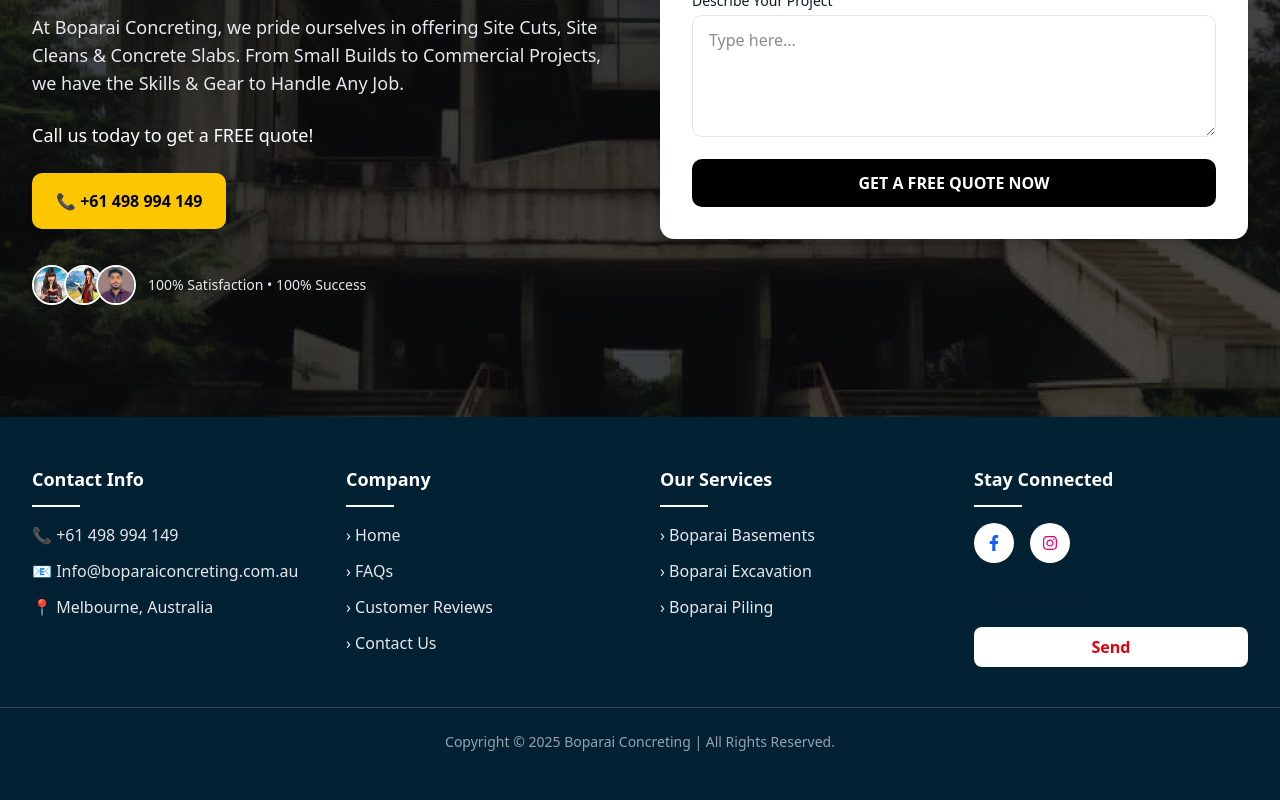
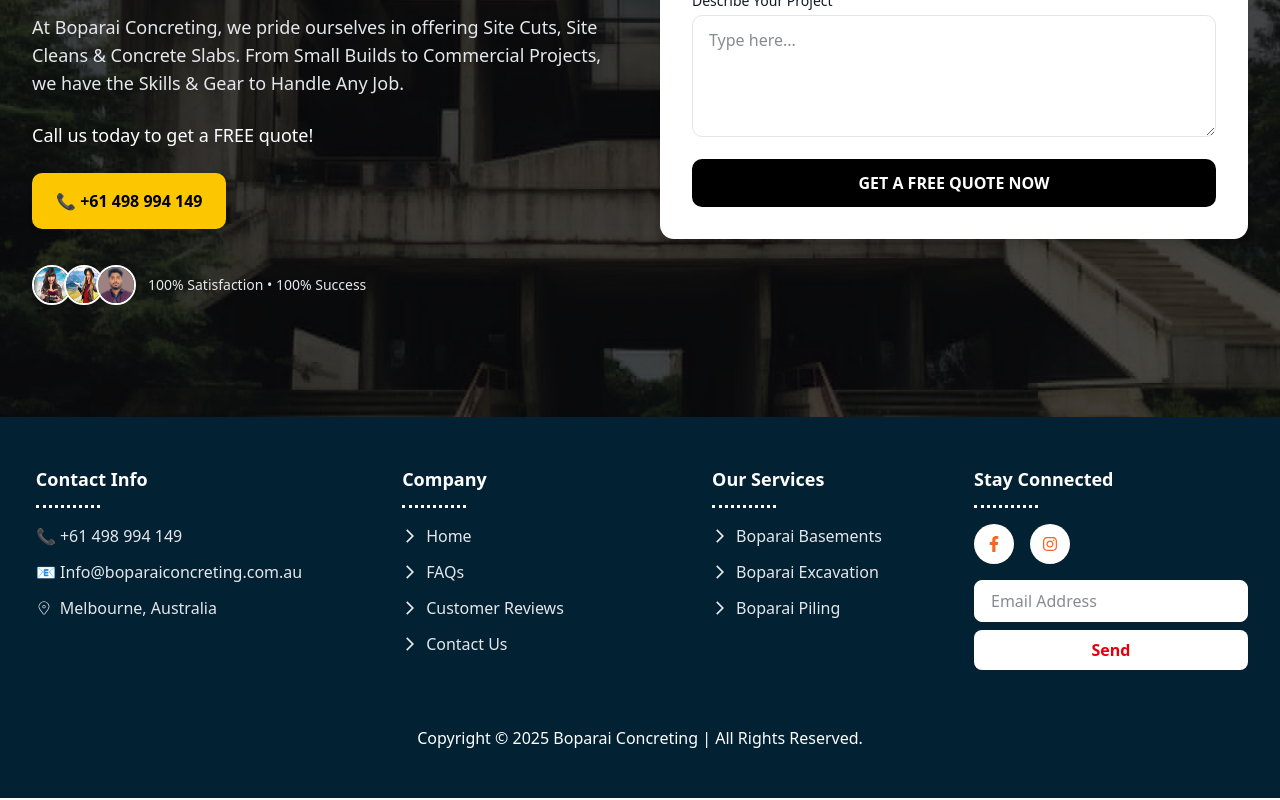
Before and after one commit to Azhar190238/hamacon-landing-page, a Next.js app: page / in a window 1280 px wide. Shown: the part 5799-6599 px from the top of the page. Built offline with nearby package versions, Linux system fonts and the light colour scheme.

Commit message:
updated footer services navbar done

```diff
--- a/components/Footer.tsx
+++ b/components/Footer.tsx
@@ -1,60 +1,122 @@
 "use client";
 import Link from "next/link";
+import { CiLocationOn } from "react-icons/ci";
 import { FaFacebookF, FaInstagram } from "react-icons/fa";
-
+import { MdArrowForwardIos } from "react-icons/md";
+import ScrollToTopButton from "./ScrollArrow";
 export default function Footer() {
   return (
-    <footer className="bg-[#022133] text-white py-12">
+    <footer className="bg-[#022133] text-white py-12 relative">
       <div className="max-w-7xl mx-auto px-6 lg:px-8 grid grid-cols-1 sm:grid-cols-2 md:grid-cols-4 gap-10">
-
         {/* Contact Info */}
-        <div>
+        <div className="mx-auto">
           <h3 className="font-semibold text-lg mb-3">Contact Info</h3>
-          <div className="w-12 h-[2px] bg-white mb-4"></div>
+          <div className="w-16  border-b-3 border-white border-dotted mb-4"></div>
           <ul className="space-y-3 text-gray-200">
-            <li>📞 <Link href="tel:+61498994149">+61 498 994 149</Link></li>
-            <li>📧 <Link href="mailto:info@boparaiconcreting.com.au">Info@boparaiconcreting.com.au</Link></li>
-            <li>📍 Melbourne, Australia</li>
+            <li>
+              📞 <Link href="tel:+61498994149">+61 498 994 149</Link>
+            </li>
+            <li>
+              📧{" "}
+              <Link href="mailto:info@boparaiconcreting.com.au">
+                Info@boparaiconcreting.com.au
+              </Link>
+            </li>
+            <li>
+              <div className="flex items-center space-x-2">
+                {" "}
+                <CiLocationOn /> <span>Melbourne, Australia </span>{" "}
+              </div>{" "}
+            </li>
           </ul>
         </div>
 
         {/* Company */}
-        <div>
+        <div className="mx-auto">
           <h3 className="font-semibold text-lg mb-3">Company</h3>
-          <div className="w-12 h-[2px] bg-white mb-4"></div>
+          <div className="w-16  border-b-3 border-white border-dotted mb-4"></div>
           <ul className="space-y-3 text-gray-200">
-            <li><Link href="/">› Home</Link></li>
-            <li><Link href="/faqs">› FAQs</Link></li>
-            <li><Link href="/reviews">› Customer Reviews</Link></li>
-            <li><Link href="/contact">› Contact Us</Link></li>
+            <li>
+              <Link href="/">
+                <div className="flex items-center space-x-2">
+                  {" "}
+                  <MdArrowForwardIos /> <span>Home</span>{" "}
+                </div>
+              </Link>
+            </li>
+            <li>
+              <Link href="/#faqs">
+                <div className="flex items-center space-x-2">
+                  {" "}
+                  <MdArrowForwardIos /> <span>FAQs</span>{" "}
+                </div>
+              </Link>
+            </li>
+            <li>
+              <Link href="/#reviews">
+                <div className="flex items-center space-x-2">
+                  {" "}
+                  <MdArrowForwardIos /> <span>Customer Reviews</span>{" "}
+                </div>
+              </Link>
+            </li>
+            <li>
+              <Link href="/#contact">
+                <div className="flex items-center space-x-2">
+                  {" "}
+                  <MdArrowForwardIos /> <span>Contact Us</span>{" "}
+                </div>{" "}
+              </Link>
+            </li>
           </ul>
         </div>
 
         {/* Services */}
-        <div>
+        <div className="mx-auto">
           <h3 className="font-semibold text-lg mb-3">Our Services</h3>
-          <div className="w-12 h-[2px] bg-white mb-4"></div>
+          <div className="w-16  border-b-3 border-white border-dotted mb-4"></div>
           <ul className="space-y-3 text-gray-200">
-            <li><Link href="/services/basements">› Boparai Basements</Link></li>
-            <li><Link href="/services/excavation">› Boparai Excavation</Link></li>
-            <li><Link href="/services/piling">› Boparai Piling</Link></li>
+            <li>
+              <Link href="/services/boparai-basements">
+                <div className="flex items-center space-x-2">
+                  {" "}
+                  <MdArrowForwardIos /> <span>Boparai Basements</span>{" "}
+                </div>
+              </Link>
+            </li>
+            <li>
+              <Link href="/services/boparai-excavation">
+                <div className="flex items-center space-x-2">
+                  {" "}
+                  <MdArrowForwardIos /> <span>Boparai Excavation</span>{" "}
+                </div>{" "}
+              </Link>
+            </li>
+            <li>
+              <Link href="/services/boparai-pilling">
+                <div className="flex items-center space-x-2">
+                  {" "}
+                  <MdArrowForwardIos /> <span>Boparai Piling</span>{" "}
+                </div>
+              </Link>
+            </li>
           </ul>
         </div>
 
         {/* Stay Connected */}
-        <div>
+        <div className="mx-auto">
           <h3 className="font-semibold text-lg mb-3">Stay Connected</h3>
-          <div className="w-12 h-[2px] bg-white mb-4"></div>
+          <div className="w-16  border-b-3 border-white border-dotted mb-4"></div>
 
           {/* Social Icons */}
           <div className="flex space-x-4 mb-4">
             <Link href="https://facebook.com" target="_blank">
-              <div className="w-10 h-10 flex items-center justify-center bg-white text-blue-600 rounded-full hover:bg-gray-200 transition">
+              <div className="w-10 h-10 flex items-center justify-center bg-white text-[#F9651E] rounded-full hover:bg-gray-200 transition">
                 <FaFacebookF />
               </div>
             </Link>
             <Link href="https://instagram.com" target="_blank">
-              <div className="w-10 h-10 flex items-center justify-center bg-white text-pink-600 rounded-full hover:bg-gray-200 transition">
+              <div className="w-10 h-10 flex items-center justify-center bg-white text-[#F9651E] rounded-full hover:bg-gray-200 transition">
                 <FaInstagram />
               </div>
             </Link>
@@ -65,7 +127,7 @@
             <input
               type="email"
               placeholder="Email Address"
-              className="w-full px-4 py-2 rounded-md text-gray-900 focus:outline-none"
+              className="w-full px-4 py-2 rounded-md text-gray-900 focus:outline-none border bg-white border-white"
             />
             <button
               type="submit"
@@ -78,8 +140,12 @@
       </div>
 
       {/* Copyright */}
-      <div className="mt-10 border-t border-gray-700 pt-6 text-center text-gray-400 text-sm">
-        Copyright © {new Date().getFullYear()} Boparai Concreting | All Rights Reserved.
+      <div className="mt-8 pt-6 text-center text-[#fff] ">
+        Copyright © {new Date().getFullYear()} Boparai Concreting | All Rights
+        Reserved.
+      </div>
+      <div className="absolute bottom-4 right-4">
+        <ScrollToTopButton/>
       </div>
     </footer>
   );
--- a/components/Navbar.tsx
+++ b/components/Navbar.tsx
@@ -94,7 +94,7 @@
             </div>
 
             <Link
-              href="#faqs"
+              href="/#faqs"
               className={`px-4 py-3 font-bold rounded-lg ${
                 isActive("#faqs")
                   ? "bg-[#F9651E]/20 text-[#F9651E]"
@@ -104,7 +104,7 @@
               FAQs
             </Link>
             <Link
-              href="#reviews"
+              href="/#reviews"
               className={`px-4 py-3 font-bold rounded-lg ${
                 isActive("#reviews")
                   ? "bg-[#F9651E]/20 text-[#F9651E]"
@@ -114,7 +114,7 @@
               Customer Reviews
             </Link>
             <Link
-              href="#contact"
+              href="/#contact"
               className={`px-4 py-3 font-bold rounded-lg ${
                 isActive("#contact")
                   ? "bg-[#F9651E]/20 text-[#F9651E]"
@@ -211,21 +211,21 @@
           )}
 
           <Link
-            href="/faqs"
+            href="/#faqs"
             onClick={() => setIsMobileMenuOpen(false)}
             className="block px-2 py-2 font-bold !text-[#000] hover:text-[#F9651E] hover:bg-blue-50 rounded"
           >
             FAQs
           </Link>
           <Link
-            href="/reviews"
+            href="/#reviews"
             onClick={() => setIsMobileMenuOpen(false)}
             className="block px-2 py-2 font-bold !text-[#000] hover:text-[#F9651E] hover:bg-blue-50 rounded"
           >
             Customer Reviews
           </Link>
           <Link
-            href="/contact"
+            href="/#contact"
             onClick={() => setIsMobileMenuOpen(false)}
             className="block px-2 py-2 font-bold !text-[#000] hover:text-[#F9651E] hover:bg-blue-50 rounded"
           >
--- a/components/ScrollArrow.tsx
+++ b/components/ScrollArrow.tsx
@@ -1,93 +1,25 @@
-// @ts-nocheck
 "use client";
-import React, { useState, useEffect } from "react";
 
-const ScrollArrow = ({ targetIds = [], positions = [], label = "Scroll", duration = 1500, style = {} }) => {
-  const [currentIndex, setCurrentIndex] = useState(0);
+import React from "react";
+import { MdKeyboardArrowUp } from "react-icons/md";
 
-  useEffect(() => {
-    function handleScroll() {
-      const scrollY = window.pageYOffset;
-      let closestIndex = 0;
-      let minDistance = Infinity;
-
-      const posArray = targetIds.length
-        ? targetIds.map(id => {
-            const el = document.getElementById(id);
-            return el ? el.offsetTop : Infinity;
-          })
-        : positions;
-
-      posArray.forEach((pos, index) => {
-        const dist = Math.abs(pos - scrollY);
-        if (dist < minDistance) {
-          minDistance = dist;
-          closestIndex = index;
-        }
-      });
-
-      setCurrentIndex(closestIndex);
-    }
-
-    window.addEventListener("scroll", handleScroll);
-    handleScroll(); // initial call
-
-    return () => window.removeEventListener("scroll", handleScroll);
-  }, [targetIds, positions]);
-
-  function handleScrollClick(e) {
-    e.preventDefault();
-    const length = targetIds.length || positions.length;
-    if (length === 0) return;
-
-    const nextIndex = (currentIndex + 1) % length;
-    let targetPosition;
-
-    if (targetIds.length) {
-      const targetEl = document.getElementById(targetIds[nextIndex]);
-      targetPosition = targetEl ? targetEl.offsetTop : window.pageYOffset;
-    } else {
-      targetPosition = positions[nextIndex];
-    }
-
-    const startPosition = window.pageYOffset;
-    const distance = targetPosition - startPosition;
-    let start = null;
-
-    function step(timestamp) {
-      if (!start) start = timestamp;
-      const progress = timestamp - start;
-      const percent = Math.min(progress / duration, 1);
-
-      window.scrollTo(0, startPosition + distance * percent);
-
-      if (progress < duration) {
-        window.requestAnimationFrame(step);
-      }
-    }
-
-    window.requestAnimationFrame(step);
-  }
-
-  const defaultStyle = {
-    position: "absolute",
-    bottom: "1rem",
-    left: "50%",
-    transform: "translateX(-50%)",
-    cursor: "pointer",
-    zIndex: 10,
+const ScrollToTopButton: React.FC = () => {
+  const handleClick = () => {
+    window.scrollTo({
+      top: 0,
+      behavior: "smooth", // smooth scroll
+    });
   };
 
   return (
-    <a href="#" onClick={handleScrollClick} style={{ ...defaultStyle, ...style }}>
-      <div className="animate-bounce flex flex-col items-center">
-        <div className="w-8 h-12 border-2 border-blue-400 rounded-full flex justify-center items-start pt-2">
-          <div className="w-1 h-3 bg-blue-400 rounded-full animate-pulse" />
-        </div>
-        {label && <span className="text-white text-sm mt-2">{label}</span>}
-      </div>
-    </a>
+    <button
+      onClick={handleClick}
+      className="fixed bottom-6 right-6 z-50 p-3 rounded-full bg-yellow-500 text-white shadow-lg hover:bg-yellow-600 transition-transform transform-gpu hover:scale-110"
+      aria-label="Scroll to top"
+    >
+      <MdKeyboardArrowUp className="w-6 h-6" />
+    </button>
   );
 };
 
-export default ScrollArrow;
+export default ScrollToTopButton;
```
